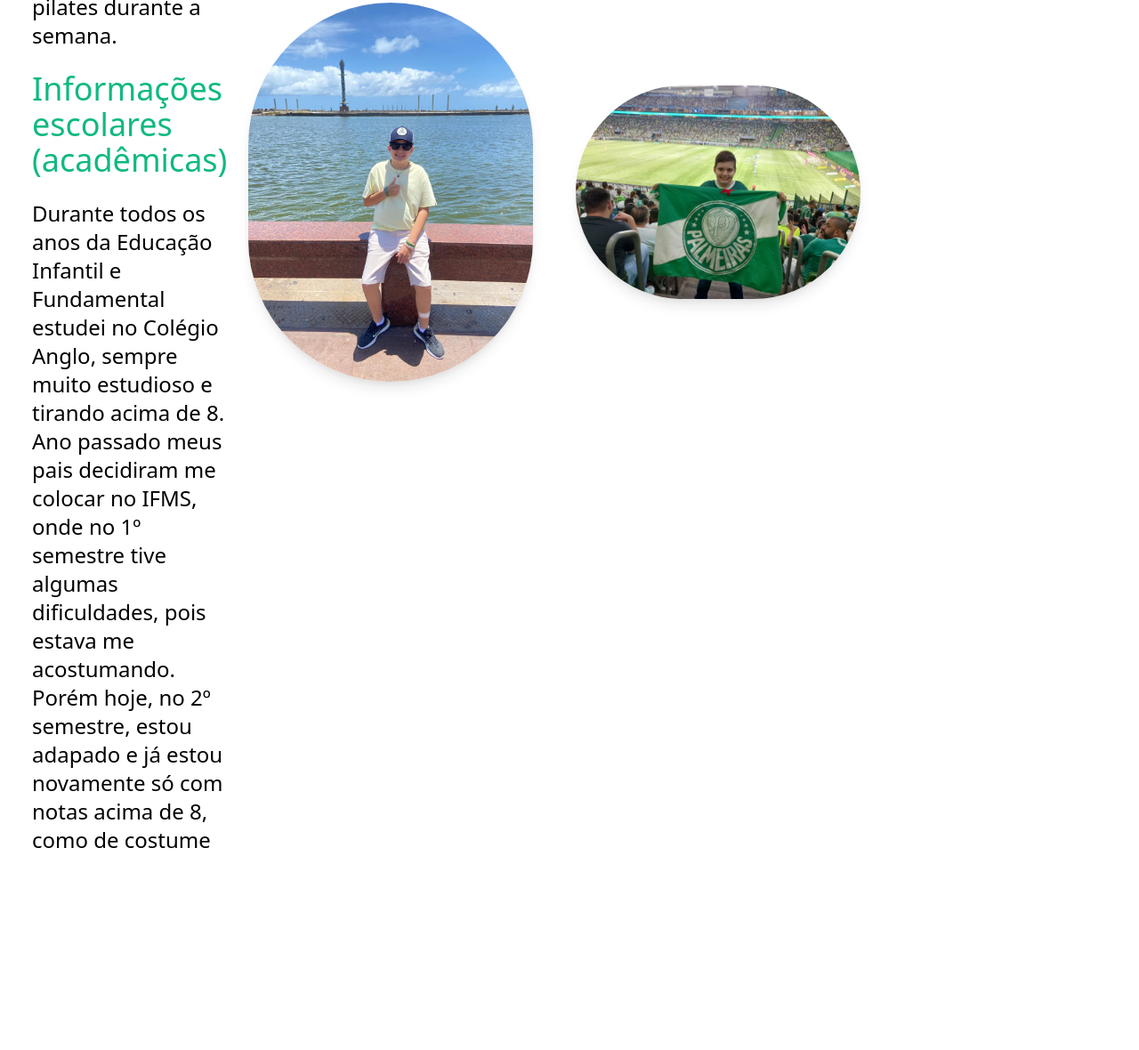
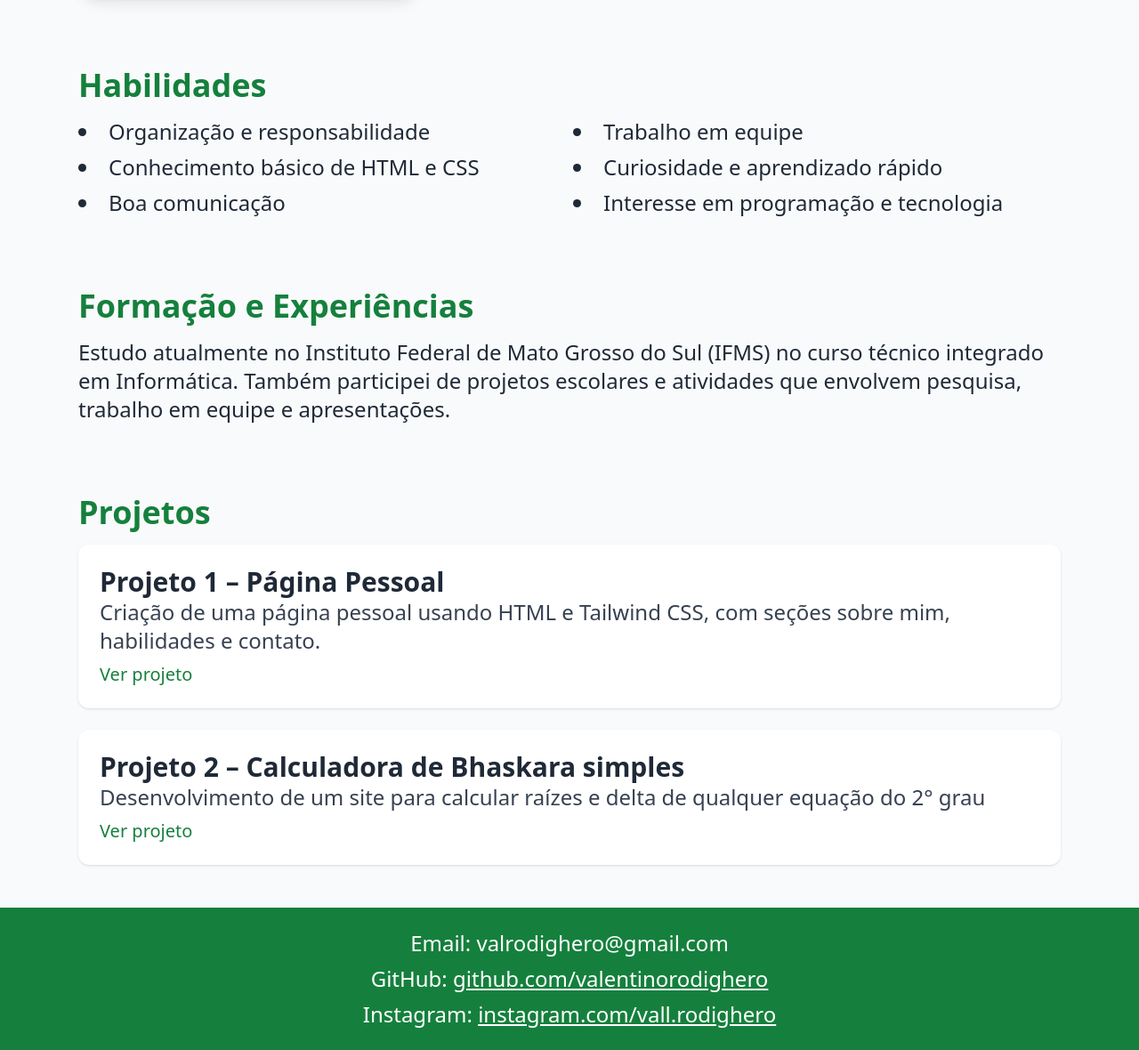
Before and after one commit to valentinorodighero/Portf-lio, a plain HTML site: page index.html in a window 1280 px wide. Shown: the part 652-1832 px from the top of the page at 89% size. Before the commit the page ends 1612 px from the top, so only its background shows below. Drawn offline with nearby package versions, Linux system fonts and the light colour scheme.

Commit message:
mudança completa de estilização e finalização do portfólio

```diff
--- a/index.html
+++ b/index.html
@@ -1,26 +1,83 @@
 <!DOCTYPE html>
-<html lang="en">
+<html lang="pt-BR">
 <head>
-    <meta charset="UTF-8">
-    <meta name="viewport" content="width=device-width, initial-scale=1.0">
-    <title>Document</title>
-    <link href="https://cdn.jsdelivr.net/npm/tailwindcss@2.2.19/dist/tailwind.min.css" rel="stylesheet" />
+  <meta charset="UTF-8">
+  <meta name="viewport" content="width=device-width, initial-scale=1.0">
+  <title>Valentino Rodighero - Portfólio</title>
+  <script src="https://cdn.tailwindcss.com"></script>
 </head>
-<body>
-    <header class="mt-3 bg-green-700">
-        <h1 class="text-white text-5xl font-bold text-center py-5">A vida de Valentino Rodighero</h1>
+<body class="font-sans text-gray-800 bg-gray-50">
+    <header class="bg-green-800 text-white py-6">
+        <div class="max-w-6xl mx-auto flex justify-between items-center px-4">
+            <div>
+                <h1 class="text-4xl font-bold">Valentino Rodighero</h1>
+            </div>
+            <nav class="space-x-6 text-xl">
+                <a href="#sobre" class="hover:text-green-300">Sobre</a>
+                <a href="#habilidades" class="hover:text-green-300">Habilidades</a>
+                <a href="#formacao" class="hover:text-green-300">Formação</a>
+                <a href="#projetos" class="hover:text-green-300">Projetos</a>
+                <a href="#contato" class="hover:text-green-300">Contato</a>
+            </nav>
+        </div>
     </header>
-    <main class="pl-3 w-2/3 mt-6 flex justify-between items-center">
-        <div class="flex-1 space-y-6 ml-6">
-            <h2 class="text-green-500 text-4xl mb-3">Informações pessoais</h2>
-            <p class="text-2xl mb-5">Olá, eu sou Valentino, tenho 15 anos e moro em Nova Andradina - MS. Gosto de jogar videogame, jogar vôlei, brincar com meu cachorro Thor e andar de bicicleta. Além disso, falando em atividade física, faço academia e pilates durante a semana.</p>
-            <h2 class="text-green-500 text-4xl mb-3">Informações escolares (acadêmicas)</h2>
-            <p class="text-2xl mb-5">Durante todos os anos da Educação Infantil e Fundamental estudei no Colégio Anglo, sempre muito estudioso e tirando acima de 8. Ano passado meus pais decidiram me colocar no IFMS, onde no 1º semestre tive algumas dificuldades, pois estava me acostumando. Porém hoje, no 2º semestre, estou adapado e já estou novamente só com notas acima de 8, como de costume</p>
+    <main class="max-w-6xl mx-auto px-6 py-12 space-y-20">
+        <section id="sobre" class="flex flex-col md:flex-row items-center gap-8">
+            <img src="IMG-20241110-WA0070.jpg" alt="" class="w-48 md:w-64 lg:w-80 xl:w-96 rounded-3xl object-cover shadow-lg">
+            <div>
+                <h2 class="text-4xl font-semibold text-green-700 mb-4">Sobre mim</h2>
+                <p class="text-2xl">
+                Olá! Meu nome é Valentino, tenho 15 anos e moro em Nova Andradina - MS. Gosto de jogar videogame,
+                praticar esportes e passar tempo com meus amigos e meu cachorro Thor. Atualmente estudo no IFMS e
+                busco sempre aprender mais sobre tecnologia e desenvolvimento.
+                </p>
+            </div>
+        </section>
+        <section id="habilidades">
+            <h2 class="text-4xl font-semibold text-green-700 mb-4">Habilidades</h2>
+            <ul class="list-disc list-inside grid md:grid-cols-2 gap-2 text-2xl">
+                <li>Organização e responsabilidade</li>
+                <li>Trabalho em equipe</li>
+                <li>Conhecimento básico de HTML e CSS</li>
+                <li>Curiosidade e aprendizado rápido</li>
+                <li>Boa comunicação</li>
+                <li>Interesse em programação e tecnologia</li>
+            </ul>
+        </section>
+        <section id="formacao">
+            <h2 class="text-4xl font-semibold text-green-700 mb-4">Formação e Experiências</h2>
+            <p class="text-2xl">
+            Estudo atualmente no Instituto Federal de Mato Grosso do Sul (IFMS) no curso técnico integrado em
+            Informática. Também participei de projetos escolares e atividades que envolvem pesquisa, trabalho em equipe e apresentações.
+            </p>
+        </section>
+        <section id="projetos">
+            <h2 class="text-4xl font-semibold text-green-700 mb-4">Projetos</h2>
+            <div class="space-y-6">
+                <div class="bg-white p-6 rounded-xl shadow">
+                    <h3 class="text-3xl font-semibold">Projeto 1 – Página Pessoal</h3>
+                    <p class="text-gray-700 text-2xl">
+                    Criação de uma página pessoal usando HTML e Tailwind CSS, com seções sobre mim, habilidades e contato.
+                    </p>
+                    <a href="https://github.com/valentinorodighero/Portf-lio" class="text-green-700 hover:underline mt-2 inline-block text-xl">Ver projeto</a>
+                </div>
+                <div class="bg-white p-6 rounded-xl shadow">
+                    <h3 class="text-3xl font-semibold">Projeto 2 – Calculadora de Bhaskara simples</h3>
+                    <p class="text-gray-700 text-2xl">
+                    Desenvolvimento de um site para calcular raízes e delta de qualquer equação do 2° grau
+                    </p>
+                    <a href="https://github.com/valentinorodighero/calculadora-de-bhaskara" class="text-green-700 hover:underline mt-2 inline-block text-xl">Ver projeto</a>
+                </div>
+            </div>
+        </section>
+    </main>
+    <footer id="contato" class="bg-green-700 text-white py-6 text-2xl">
+        <div class="container mx-auto text-center space-y-2">
+
+            <p>Email: valrodighero@gmail.com</p>
+            <p>GitHub: <a href="https://github.com/valentinorodighero" class="underline" target="_blank">github.com/valentinorodighero</a></p>
+            <p>Instagram: <a href="https://instagram.com/vall.rodighero" class="underline" target="_blank">instagram.com/vall.rodighero</a></p>
         </div>
-        <div class="flex items-center gap-6">
-            <img src="IMG-20241110-WA0070.jpg" alt="Minha foto" class="w-80 h-100 rounded-full ml-6 shadow-lg object-cover">
-            <img src="IMG-20240825-WA0029.jpg" alt="Minha foto" class="w-80 h-100 rounded-full ml-6 shadow-lg object-cover">
-        </div>
-    </main>
+    </footer>
 </body>
 </html>
```
Also changed, not shown: IMG-20240825-WA0029.jpg (deleted).
